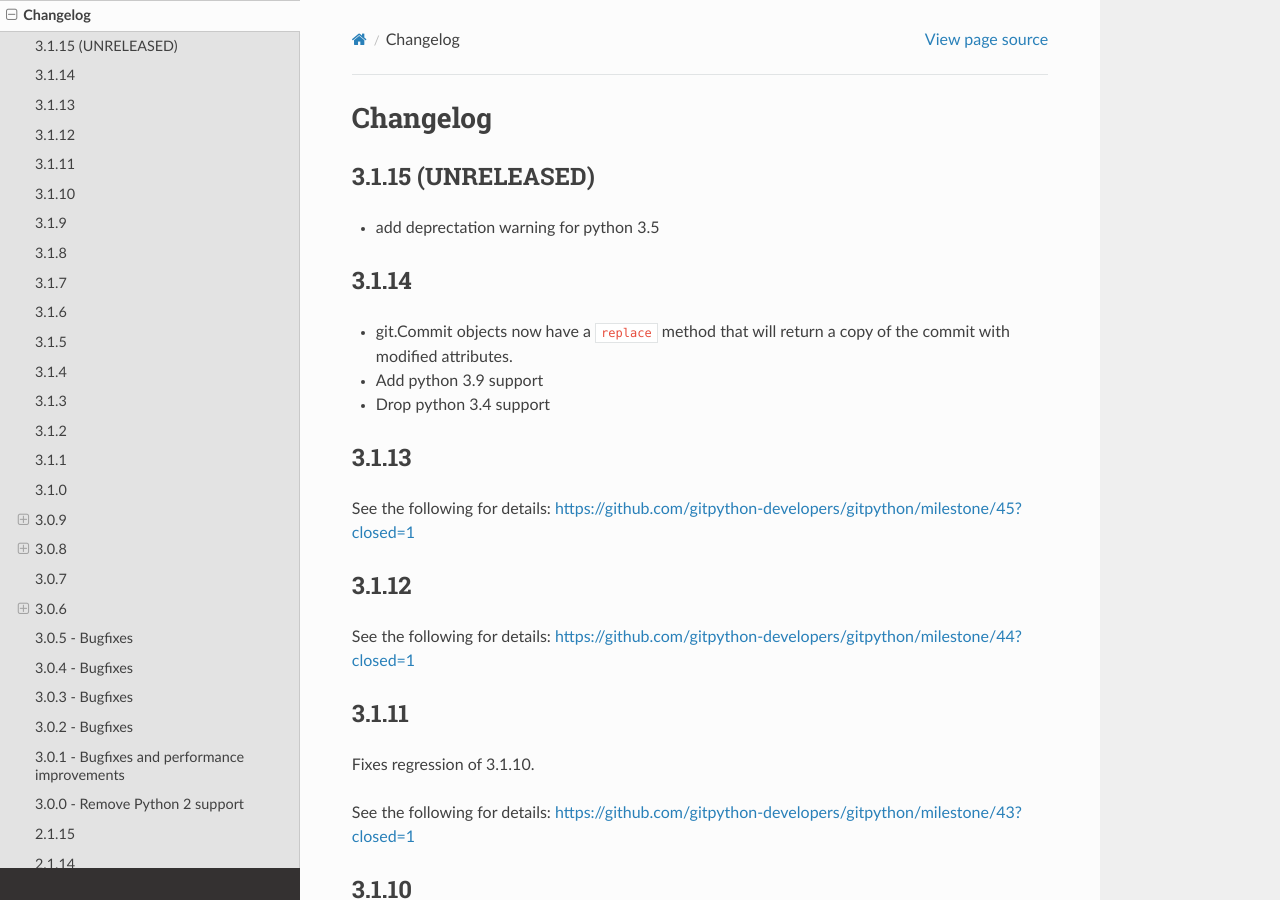
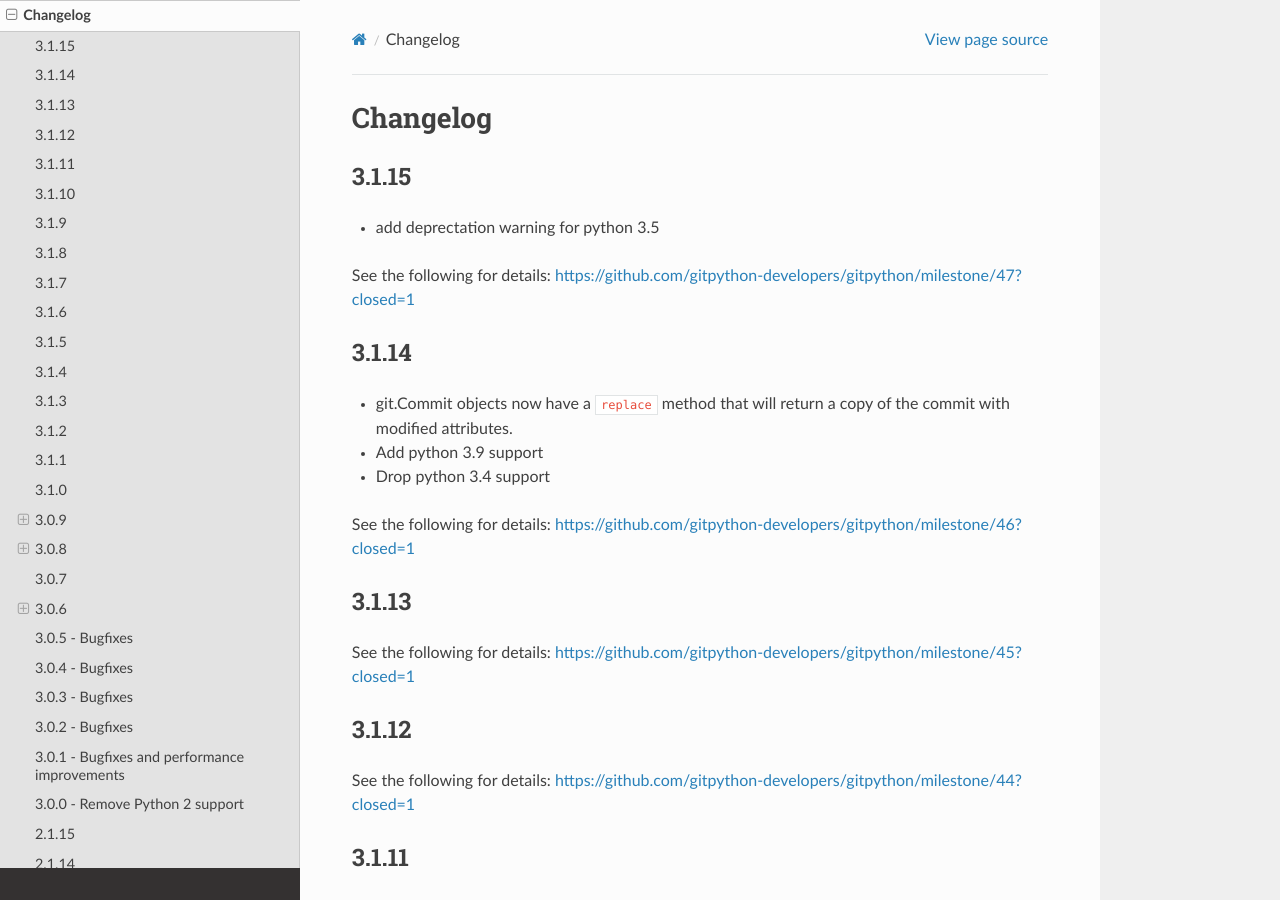
Before and after one commit to gitpython-developers/GitPython, a Sphinx documentation site: the page built from doc/source/changes.rst, in a window 1280 px wide and 900 px high. Built offline with Sphinx 7.4.7 and the Read the Docs theme 2.0.0, drawn with Linux system fonts in a browser that asks for light colours.

Commit message:
bump patch level

```diff
--- a/doc/source/changes.rst
+++ b/doc/source/changes.rst
@@ -2,10 +2,13 @@
 Changelog
 =========
 
-3.1.15 (UNRELEASED)
-===================
+3.1.15
+======
 
 * add deprectation warning for python 3.5
+
+See the following for details:
+https://github.com/gitpython-developers/gitpython/milestone/47?closed=1
 
 3.1.14
 ======
@@ -14,6 +17,9 @@
   copy of the commit with modified attributes.
 * Add python 3.9 support
 * Drop python 3.4 support
+
+See the following for details:
+https://github.com/gitpython-developers/gitpython/milestone/46?closed=1
 
 3.1.13
 ======
```
Also changed, not shown: 1 other file.
